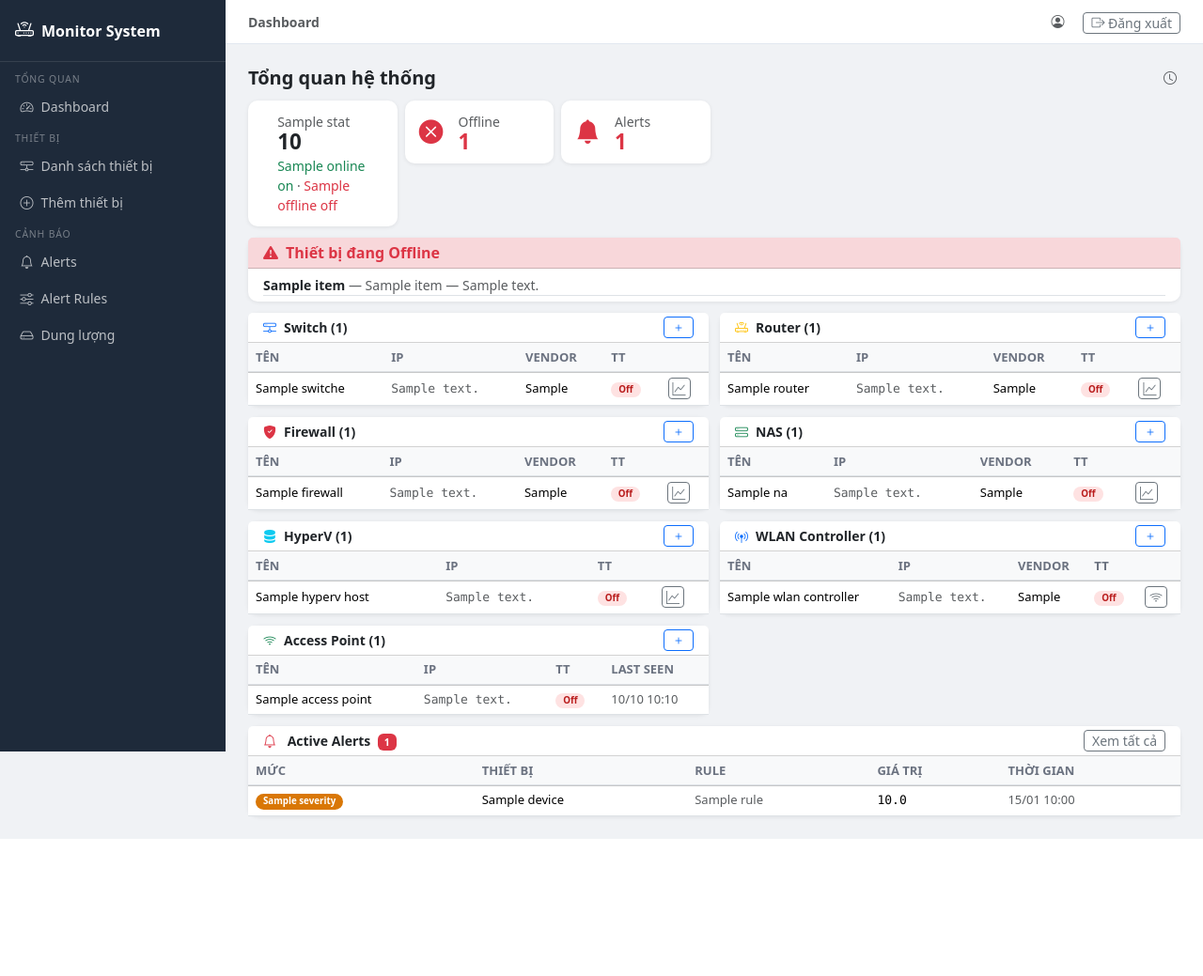
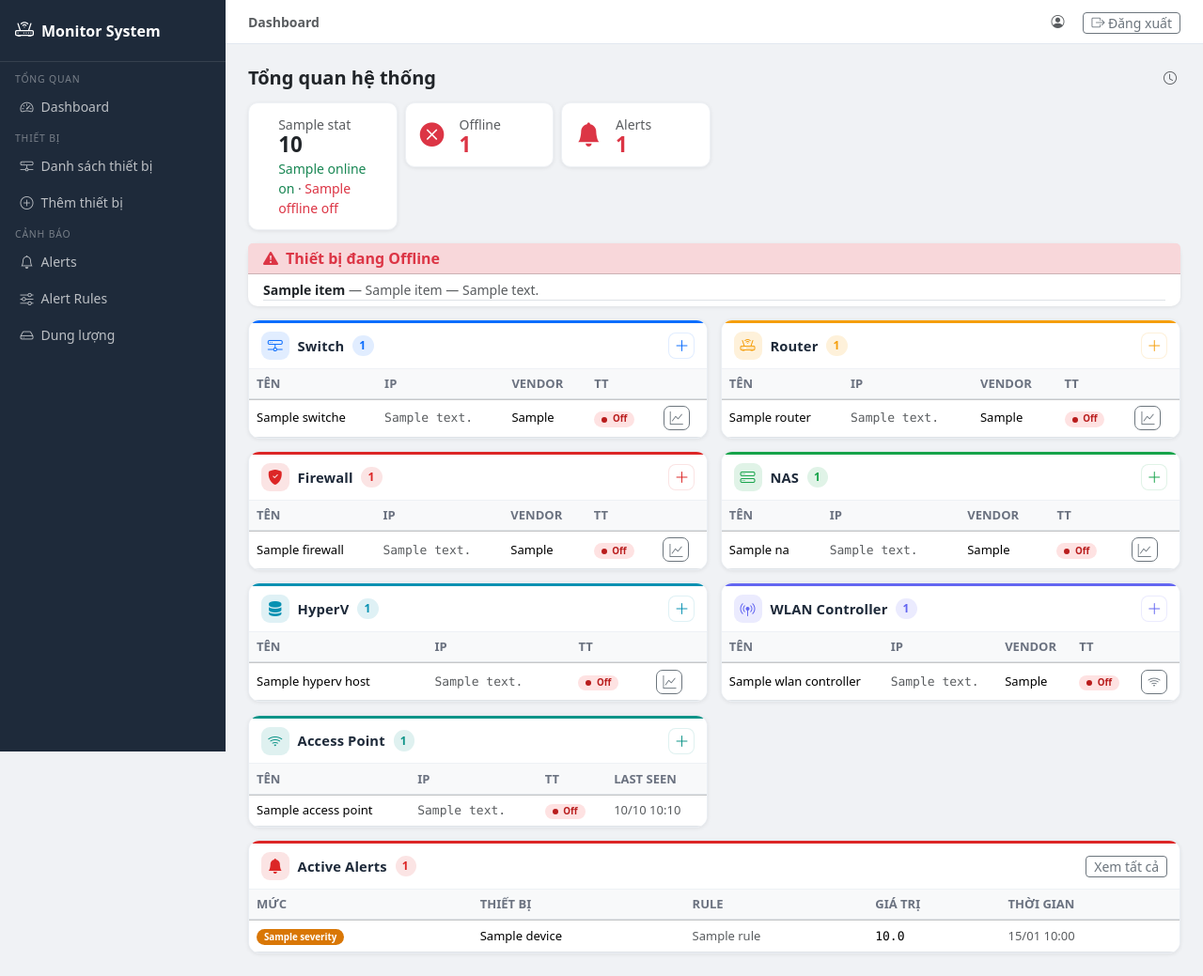
Before and after one commit to luckyhoang1988/monitor_system, a Django app: template templates/dashboard/index.html in a window 1280 px wide. Shown: the whole page at 94% size. Before the commit the page ends 893 px from the top, so only its background shows below. Run offline with Django 5.2, Linux system fonts and the light colour scheme; the template is opened without the code that fills it: most values are stand-ins (such as "Sample title", 1, 10 or a date in 2020).

Commit message:
style(dashboard): làm nổi bật + đồng bộ panel thiết bị (icon chip màu, count pill, viền màu, hover)
- Mỗi panel (Switch/Router/Firewall/NAS/HyperV/WLAN/AP) có màu nhận diện riêng
  xuyên suốt: viền 3px trên đầu + icon chip tròn + count pill cùng tông màu
- Card hover nhấc nhẹ + đổ bóng; stat card cũng có hover
- Badge trạng thái thêm chấm tròn; nút thao tác vuông đều
- Giữ nguyên 100% logic Django + grid 2 cột, 5 dòng/panel rồi cuộn
- Cập nhật test: count chuyển từ "Switch (n)" sang pill panel-count

Co-Authored-By: Claude Opus 4.8 <noreply@anthropic.com>

```diff
--- a/templates/dashboard/index.html
+++ b/templates/dashboard/index.html
@@ -11,11 +11,20 @@
   .dashboard-screen {
     display: flex;
     flex-direction: column;
-    gap: .75rem;
+    gap: .85rem;
   }
   .dashboard-heading { margin-bottom: 0 !important; }
 
-  .dashboard-stats .stat-card { padding: .75rem .95rem; }
+  /* ===== Stat cards ===== */
+  .dashboard-stats .stat-card {
+    padding: .75rem .95rem;
+    border: 1px solid #eef1f5;
+    transition: transform .15s ease, box-shadow .15s ease;
+  }
+  .dashboard-stats .stat-card:hover {
+    transform: translateY(-2px);
+    box-shadow: 0 6px 18px rgba(16,30,54,.12);
+  }
   .dashboard-stats .stat-icon { font-size: 1.6rem; }
   .dashboard-stats .fs-3 { font-size: 1.4rem !important; }
 
@@ -27,10 +36,11 @@
     padding-bottom: .4rem !important;
   }
 
+  /* ===== Grid panel ===== */
   .dashboard-panels {
     display: grid !important;
     grid-template-columns: repeat(2, minmax(0, 1fr));
-    gap: .75rem;
+    gap: .85rem;
     margin: 0;
     --bs-gutter-x: 0;
     --bs-gutter-y: 0;
@@ -41,7 +51,76 @@
     flex: none;
     padding: 0;
   }
-  .dashboard-panels .card { width: 100%; }
+
+  /* ===== Panel card (nổi bật + đồng bộ) ===== */
+  .panel-card {
+    --accent: #0d6efd;
+    --accent-soft: rgba(13,110,253,.12);
+    width: 100%;
+    overflow: hidden;
+    border: 1px solid #eaeef3;
+    border-radius: 12px;
+    transition: transform .15s ease, box-shadow .15s ease, border-color .15s ease;
+  }
+  .panel-card:hover {
+    transform: translateY(-2px);
+    box-shadow: 0 8px 24px rgba(16,30,54,.13);
+    border-color: var(--accent);
+  }
+  /* màu nhận diện theo loại thiết bị */
+  .panel-card.accent-blue   { --accent:#0d6efd; --accent-soft:rgba(13,110,253,.12); }
+  .panel-card.accent-amber  { --accent:#f59e0b; --accent-soft:rgba(245,158,11,.15); }
+  .panel-card.accent-red    { --accent:#dc2626; --accent-soft:rgba(220,38,38,.12); }
+  .panel-card.accent-green  { --accent:#16a34a; --accent-soft:rgba(22,163,74,.13); }
+  .panel-card.accent-cyan   { --accent:#0891b2; --accent-soft:rgba(8,145,178,.13); }
+  .panel-card.accent-indigo { --accent:#6366f1; --accent-soft:rgba(99,102,241,.13); }
+  .panel-card.accent-teal   { --accent:#0d9488; --accent-soft:rgba(13,148,136,.13); }
+
+  .panel-header {
+    display: flex;
+    align-items: center;
+    justify-content: space-between;
+    padding: .55rem .8rem;
+    background: #fff;
+    border-top: 3px solid var(--accent);
+    border-bottom: 1px solid #eef1f5;
+  }
+  .panel-title {
+    display: flex;
+    align-items: center;
+    gap: .55rem;
+    font-weight: 700;
+    font-size: .92rem;
+    color: #1e2a3a;
+    letter-spacing: .01em;
+  }
+  .icon-chip {
+    width: 30px; height: 30px;
+    display: inline-flex; align-items: center; justify-content: center;
+    border-radius: 9px;
+    background: var(--accent-soft);
+    color: var(--accent);
+    font-size: 1rem;
+    flex: none;
+  }
+  .panel-count {
+    display: inline-flex; align-items: center;
+    min-width: 1.4rem; height: 1.4rem; padding: 0 .45rem;
+    border-radius: 999px;
+    background: var(--accent-soft);
+    color: var(--accent);
+    font-size: .75rem; font-weight: 700; line-height: 1;
+  }
+  .panel-add {
+    width: 28px; height: 28px;
+    display: inline-flex; align-items: center; justify-content: center;
+    border-radius: 8px;
+    border: 1px solid var(--accent-soft);
+    color: var(--accent);
+    background: #fff;
+    transition: background .12s ease, color .12s ease;
+  }
+  .panel-add:hover { background: var(--accent); color: #fff; }
 
   /* Vùng cuộn của mỗi panel: hiển thị 5 dòng + header, dư thì cuộn dọc */
   .device-scroll {
@@ -59,14 +138,29 @@
   }
   .table-compact th,
   .table-compact td {
-    padding: .35rem .45rem;
+    padding: .4rem .55rem;
     font-size: .8125rem;
     white-space: nowrap;
+    vertical-align: middle;
   }
+  .table-compact tbody tr { transition: background .1s ease; }
   .table-compact td:first-child {
     max-width: 13rem;
     overflow: hidden;
     text-overflow: ellipsis;
+  }
+  .table-compact .row-action {
+    width: 28px; height: 26px;
+    display: inline-flex; align-items: center; justify-content: center;
+    border-radius: 7px;
+  }
+
+  /* badge trạng thái có chấm tròn cho rõ */
+  .status-dot::before {
+    content: ""; display: inline-block;
+    width: 6px; height: 6px; border-radius: 50%;
+    margin-right: .35rem; vertical-align: middle;
+    background: currentColor;
   }
 
   /* Active Alerts: cũng 5 dòng rồi cuộn */
@@ -149,10 +243,13 @@
   <div class="row g-2 dashboard-panels">
     <!-- Switch -->
     <div class="col-xl-6">
-      <div class="card h-100">
-        <div class="card-header bg-white d-flex align-items-center justify-content-between py-1 px-3">
-          <span class="fw-semibold small"><i class="bi bi-hdd-network me-2 text-primary"></i>Switch ({{ switches|length }})</span>
-          <a href="{% url 'devices:add' %}" class="btn btn-sm btn-outline-primary py-0 px-2"><i class="bi bi-plus"></i></a>
+      <div class="card panel-card accent-blue h-100">
+        <div class="panel-header">
+          <span class="panel-title">
+            <span class="icon-chip"><i class="bi bi-hdd-network"></i></span>
+            Switch <span class="panel-count">{{ switches|length }}</span>
+          </span>
+          <a href="{% url 'devices:add' %}" class="panel-add" title="Thêm thiết bị"><i class="bi bi-plus-lg"></i></a>
         </div>
         <div class="device-scroll">
           {% if switches %}
@@ -174,13 +271,13 @@
                 <td>{{ sw.get_vendor_display }}</td>
                 <td>
                   {% if sw.is_online %}
-                    <span class="badge badge-online rounded-pill px-2">On</span>
+                    <span class="badge badge-online status-dot rounded-pill px-2">On</span>
                   {% else %}
-                    <span class="badge badge-offline rounded-pill px-2">Off</span>
+                    <span class="badge badge-offline status-dot rounded-pill px-2">Off</span>
                   {% endif %}
                 </td>
                 <td>
-                  <a href="{% url 'dashboard:switch_detail' sw.pk %}" class="btn btn-sm btn-outline-secondary py-0 px-1">
+                  <a href="{% url 'dashboard:switch_detail' sw.pk %}" class="btn btn-sm btn-outline-secondary row-action p-0">
                     <i class="bi bi-graph-up"></i>
                   </a>
                 </td>
@@ -197,10 +294,13 @@
 
     <!-- Router -->
     <div class="col-xl-6">
-      <div class="card h-100">
-        <div class="card-header bg-white d-flex align-items-center justify-content-between py-1 px-3">
-          <span class="fw-semibold small"><i class="bi bi-router me-2 text-warning"></i>Router ({{ routers|length }})</span>
-          <a href="{% url 'devices:add' %}" class="btn btn-sm btn-outline-primary py-0 px-2"><i class="bi bi-plus"></i></a>
+      <div class="card panel-card accent-amber h-100">
+        <div class="panel-header">
+          <span class="panel-title">
+            <span class="icon-chip"><i class="bi bi-router"></i></span>
+            Router <span class="panel-count">{{ routers|length }}</span>
+          </span>
+          <a href="{% url 'devices:add' %}" class="panel-add" title="Thêm thiết bị"><i class="bi bi-plus-lg"></i></a>
         </div>
         <div class="device-scroll">
           {% if routers %}
@@ -222,13 +322,13 @@
                 <td>{{ rt.get_vendor_display }}</td>
                 <td>
                   {% if rt.is_online %}
-                    <span class="badge badge-online rounded-pill px-2">On</span>
+                    <span class="badge badge-online status-dot rounded-pill px-2">On</span>
                   {% else %}
-                    <span class="badge badge-offline rounded-pill px-2">Off</span>
+                    <span class="badge badge-offline status-dot rounded-pill px-2">Off</span>
                   {% endif %}
                 </td>
                 <td>
-                  <a href="{% url 'dashboard:router_detail' rt.pk %}" class="btn btn-sm btn-outline-secondary py-0 px-1">
+                  <a href="{% url 'dashboard:router_detail' rt.pk %}" class="btn btn-sm btn-outline-secondary row-action p-0">
                     <i class="bi bi-graph-up"></i>
                   </a>
                 </td>
@@ -245,10 +345,13 @@
 
     <!-- Firewall -->
     <div class="col-xl-6">
-      <div class="card h-100">
-        <div class="card-header bg-white d-flex align-items-center justify-content-between py-1 px-3">
-          <span class="fw-semibold small"><i class="bi bi-shield-fill-check me-2 text-danger"></i>Firewall ({{ firewalls|length }})</span>
-          <a href="{% url 'devices:add' %}" class="btn btn-sm btn-outline-primary py-0 px-2"><i class="bi bi-plus"></i></a>
+      <div class="card panel-card accent-red h-100">
+        <div class="panel-header">
+          <span class="panel-title">
+            <span class="icon-chip"><i class="bi bi-shield-fill-check"></i></span>
+            Firewall <span class="panel-count">{{ firewalls|length }}</span>
+          </span>
+          <a href="{% url 'devices:add' %}" class="panel-add" title="Thêm thiết bị"><i class="bi bi-plus-lg"></i></a>
         </div>
         <div class="device-scroll">
           {% if firewalls %}
@@ -270,13 +373,13 @@
                 <td>{{ fw.get_vendor_display }}</td>
                 <td>
                   {% if fw.is_online %}
-                    <span class="badge badge-online rounded-pill px-2">On</span>
+                    <span class="badge badge-online status-dot rounded-pill px-2">On</span>
                   {% else %}
-                    <span class="badge badge-offline rounded-pill px-2">Off</span>
+                    <span class="badge badge-offline status-dot rounded-pill px-2">Off</span>
                   {% endif %}
                 </td>
                 <td>
-                  <a href="{% url 'dashboard:firewall_detail' fw.pk %}" class="btn btn-sm btn-outline-secondary py-0 px-1">
+                  <a href="{% url 'dashboard:firewall_detail' fw.pk %}" class="btn btn-sm btn-outline-secondary row-action p-0">
                     <i class="bi bi-graph-up"></i>
                   </a>
                 </td>
@@ -293,10 +396,13 @@
 
     <!-- NAS -->
     <div class="col-xl-6">
-      <div class="card h-100">
-        <div class="card-header bg-white d-flex align-items-center justify-content-between py-1 px-3">
-          <span class="fw-semibold small"><i class="bi bi-hdd-stack me-2 text-success"></i>NAS ({{ nas_devices|length }})</span>
-          <a href="{% url 'devices:add' %}" class="btn btn-sm btn-outline-primary py-0 px-2"><i class="bi bi-plus"></i></a>
+      <div class="card panel-card accent-green h-100">
+        <div class="panel-header">
+          <span class="panel-title">
+            <span class="icon-chip"><i class="bi bi-hdd-stack"></i></span>
+            NAS <span class="panel-count">{{ nas_devices|length }}</span>
+          </span>
+          <a href="{% url 'devices:add' %}" class="panel-add" title="Thêm thiết bị"><i class="bi bi-plus-lg"></i></a>
         </div>
         <div class="device-scroll">
           {% if nas_devices %}
@@ -318,13 +424,13 @@
                 <td>{{ nas.get_vendor_display }}</td>
                 <td>
                   {% if nas.is_online %}
-                    <span class="badge badge-online rounded-pill px-2">On</span>
+                    <span class="badge badge-online status-dot rounded-pill px-2">On</span>
                   {% else %}
-                    <span class="badge badge-offline rounded-pill px-2">Off</span>
+                    <span class="badge badge-offline status-dot rounded-pill px-2">Off</span>
                   {% endif %}
                 </td>
                 <td>
-                  <a href="{% url 'dashboard:nas_detail' nas.pk %}" class="btn btn-sm btn-outline-secondary py-0 px-1">
+                  <a href="{% url 'dashboard:nas_detail' nas.pk %}" class="btn btn-sm btn-outline-secondary row-action p-0">
                     <i class="bi bi-graph-up"></i>
                   </a>
                 </td>
@@ -341,10 +447,13 @@
 
     <!-- HyperV -->
     <div class="col-xl-6">
-      <div class="card h-100">
-        <div class="card-header bg-white d-flex align-items-center justify-content-between py-1 px-3">
-          <span class="fw-semibold small"><i class="bi bi-server me-2 text-info"></i>HyperV ({{ hyperv_hosts|length }})</span>
-          <a href="{% url 'devices:add' %}" class="btn btn-sm btn-outline-primary py-0 px-2"><i class="bi bi-plus"></i></a>
+      <div class="card panel-card accent-cyan h-100">
+        <div class="panel-header">
+          <span class="panel-title">
+            <span class="icon-chip"><i class="bi bi-server"></i></span>
+            HyperV <span class="panel-count">{{ hyperv_hosts|length }}</span>
+          </span>
+          <a href="{% url 'devices:add' %}" class="panel-add" title="Thêm thiết bị"><i class="bi bi-plus-lg"></i></a>
         </div>
         <div class="device-scroll">
           {% if hyperv_hosts %}
@@ -364,13 +473,13 @@
                 <td class="text-muted font-monospace">{{ hv.ip_address }}</td>
                 <td>
                   {% if hv.is_online %}
-                    <span class="badge badge-online rounded-pill px-2">On</span>
+                    <span class="badge badge-online status-dot rounded-pill px-2">On</span>
                   {% else %}
-                    <span class="badge badge-offline rounded-pill px-2">Off</span>
+                    <span class="badge badge-offline status-dot rounded-pill px-2">Off</span>
                   {% endif %}
                 </td>
                 <td>
-                  <a href="{% url 'dashboard:hyperv_detail' hv.pk %}" class="btn btn-sm btn-outline-secondary py-0 px-1">
+                  <a href="{% url 'dashboard:hyperv_detail' hv.pk %}" class="btn btn-sm btn-outline-secondary row-action p-0">
                     <i class="bi bi-graph-up"></i>
                   </a>
                 </td>
@@ -387,10 +496,13 @@
 
     <!-- WLAN Controller (AC) -->
     <div class="col-xl-6">
-      <div class="card h-100">
-        <div class="card-header bg-white d-flex align-items-center justify-content-between py-1 px-3">
-          <span class="fw-semibold small"><i class="bi bi-broadcast-pin me-2 text-primary"></i>WLAN Controller ({{ wlan_controllers|length }})</span>
-          <a href="{% url 'devices:add' %}" class="btn btn-sm btn-outline-primary py-0 px-2"><i class="bi bi-plus"></i></a>
+      <div class="card panel-card accent-indigo h-100">
+        <div class="panel-header">
+          <span class="panel-title">
+            <span class="icon-chip"><i class="bi bi-broadcast-pin"></i></span>
+            WLAN Controller <span class="panel-count">{{ wlan_controllers|length }}</span>
+          </span>
+          <a href="{% url 'devices:add' %}" class="panel-add" title="Thêm thiết bị"><i class="bi bi-plus-lg"></i></a>
         </div>
         <div class="device-scroll">
           {% if wlan_controllers %}
@@ -412,13 +524,13 @@
                 <td>{{ ac.get_vendor_display }}</td>
                 <td>
                   {% if ac.is_online %}
-                    <span class="badge badge-online rounded-pill px-2">On</span>
+                    <span class="badge badge-online status-dot rounded-pill px-2">On</span>
                   {% else %}
-                    <span class="badge badge-offline rounded-pill px-2">Off</span>
+                    <span class="badge badge-offline status-dot rounded-pill px-2">Off</span>
                   {% endif %}
                 </td>
                 <td>
-                  <a href="{% url 'dashboard:wlan_detail' ac.pk %}" class="btn btn-sm btn-outline-secondary py-0 px-1">
+                  <a href="{% url 'dashboard:wlan_detail' ac.pk %}" class="btn btn-sm btn-outline-secondary row-action p-0">
                     <i class="bi bi-wifi"></i>
                   </a>
                 </td>
@@ -435,10 +547,13 @@
 
     <!-- Access Point -->
     <div class="col-xl-6">
-      <div class="card h-100">
-        <div class="card-header bg-white d-flex align-items-center justify-content-between py-1 px-3">
-          <span class="fw-semibold small"><i class="bi bi-wifi me-2 text-success"></i>Access Point ({{ access_points|length }})</span>
-          <a href="{% url 'devices:add' %}" class="btn btn-sm btn-outline-primary py-0 px-2"><i class="bi bi-plus"></i></a>
+      <div class="card panel-card accent-teal h-100">
+        <div class="panel-header">
+          <span class="panel-title">
+            <span class="icon-chip"><i class="bi bi-wifi"></i></span>
+            Access Point <span class="panel-count">{{ access_points|length }}</span>
+          </span>
+          <a href="{% url 'devices:add' %}" class="panel-add" title="Thêm thiết bị"><i class="bi bi-plus-lg"></i></a>
         </div>
         <div class="device-scroll">
           {% if access_points %}
@@ -458,9 +573,9 @@
                 <td class="text-muted font-monospace">{{ ap.ip_address }}</td>
                 <td>
                   {% if ap.is_online %}
-                    <span class="badge badge-online rounded-pill px-2">On</span>
+                    <span class="badge badge-online status-dot rounded-pill px-2">On</span>
                   {% else %}
-                    <span class="badge badge-offline rounded-pill px-2">Off</span>
+                    <span class="badge badge-offline status-dot rounded-pill px-2">Off</span>
                   {% endif %}
                 </td>
                 <td class="text-muted small">{{ ap.last_seen|date:"d/m H:i"|default:"—" }}</td>
@@ -478,12 +593,12 @@
 
   <!-- Active Alerts -->
   <div class="dashboard-alerts">
-    <div class="card mb-0">
-      <div class="card-header bg-white d-flex align-items-center justify-content-between py-1 px-3">
-        <span class="fw-semibold small">
-          <i class="bi bi-bell me-2 {% if alert_count %}text-danger{% else %}text-secondary{% endif %}"></i>
+    <div class="card panel-card accent-red mb-0">
+      <div class="panel-header">
+        <span class="panel-title">
+          <span class="icon-chip"><i class="bi bi-bell-fill"></i></span>
           Active Alerts
-          {% if alert_count %}<span class="badge bg-danger ms-1">{{ alert_count }}</span>{% endif %}
+          {% if alert_count %}<span class="panel-count">{{ alert_count }}</span>{% endif %}
         </span>
         <a href="{% url 'alerts:list' %}" class="btn btn-sm btn-outline-secondary py-0 px-2">Xem tất cả</a>
       </div>
```
Also changed, not shown: tests/dashboard/test_dashboard_views.py (+6 -5 lines).
